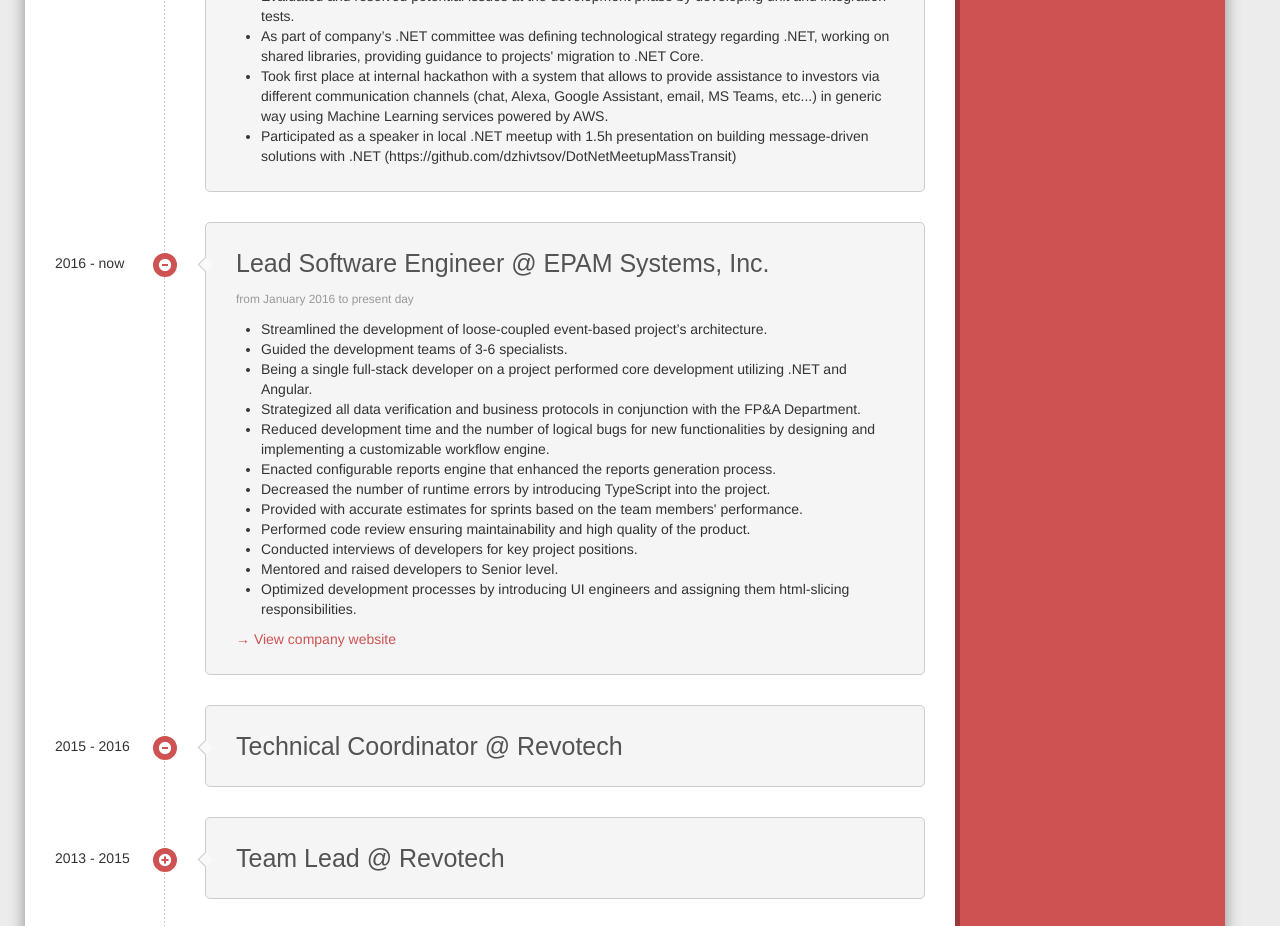
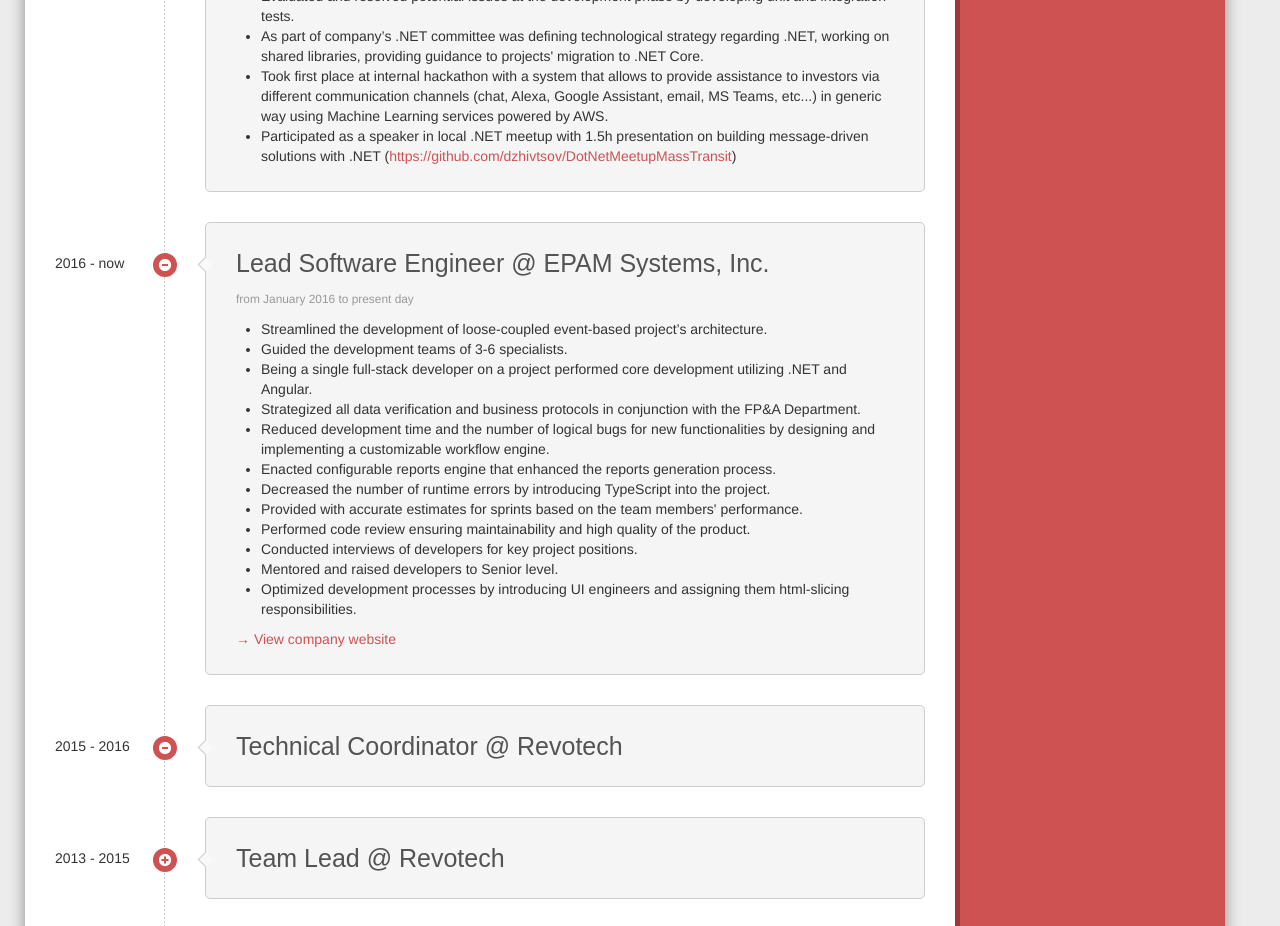
Before and after one commit to dzhivtsov/PersonalWebSite, a website: page app/index.html in a window 1280 px wide. Shown: the part 1680-2606 px from the top of the page. Drawn offline with Linux system fonts and the light colour scheme; files that its build step writes are made by us from their sources; a web font is replaced by a local one.

Commit message:
added link to meetup presentation

```diff
--- a/app/index.html
+++ b/app/index.html
@@ -262,7 +262,7 @@
                                             Took first place at internal hackathon with a system that allows to provide assistance to investors via different communication channels (chat, Alexa, Google Assistant, email, MS Teams, etc...) in generic way using Machine Learning services powered by AWS.
                                         </li>
                                         <li>
-                                            Participated as a speaker in local .NET meetup with 1.5h presentation on building message-driven solutions with .NET (https://github.com/dzhivtsov/DotNetMeetupMassTransit)
+                                            Participated as a speaker in local .NET meetup with 1.5h presentation on building message-driven solutions with .NET (<a href="https://github.com/dzhivtsov/DotNetMeetupMassTransit" title="Presentation and demos">https://github.com/dzhivtsov/DotNetMeetupMassTransit</a>)
                                         </li>
                                     </ul>
                                 </p>
```
